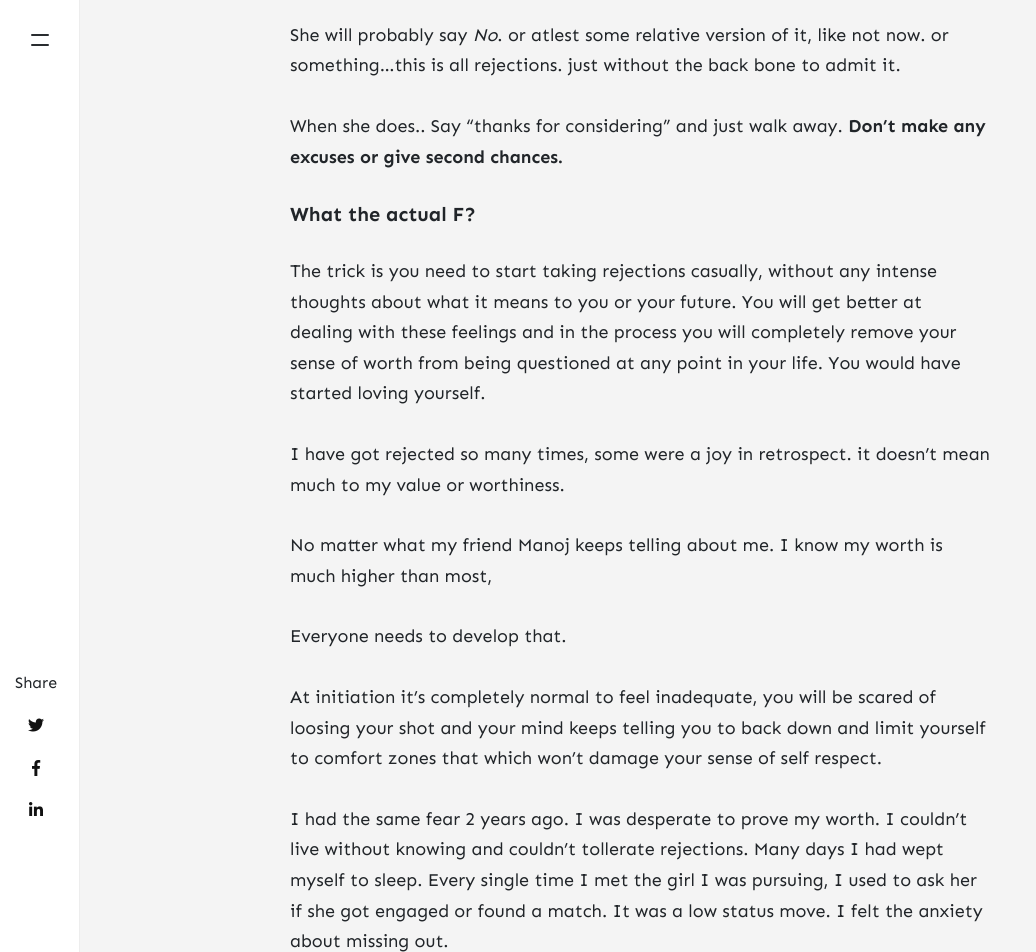
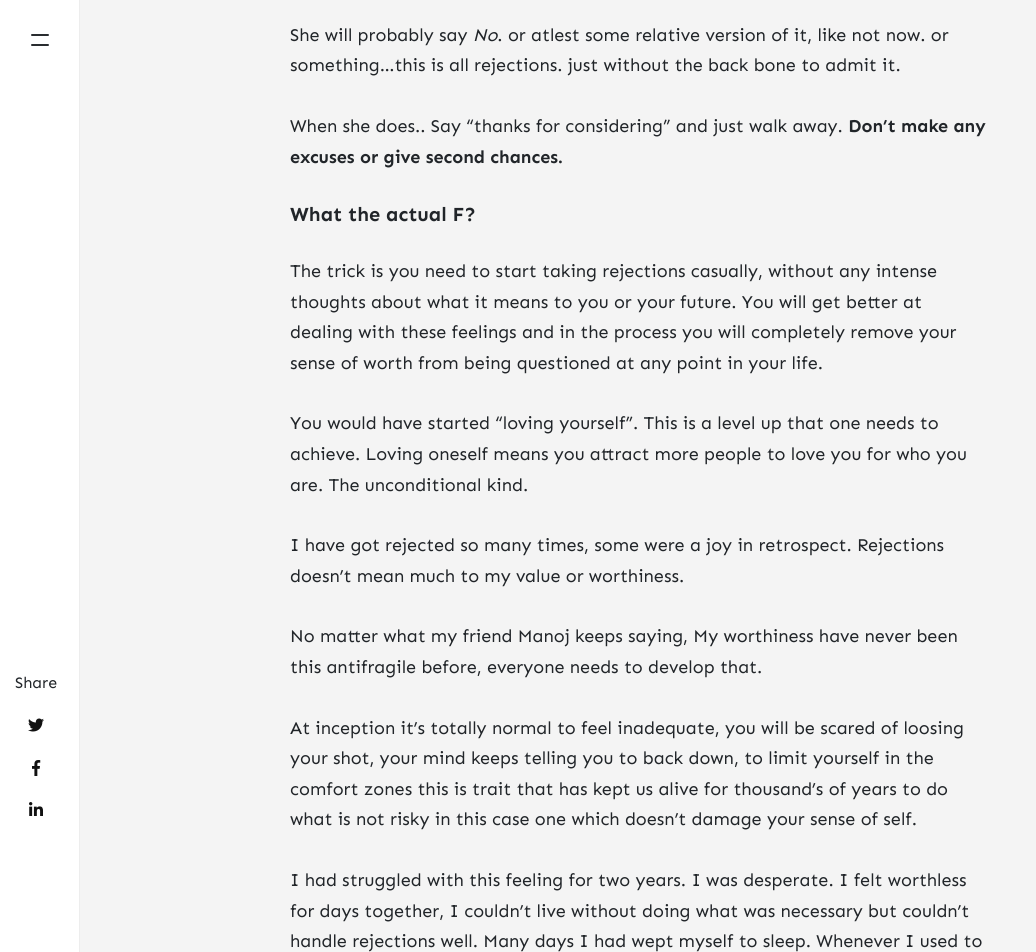
Before and after one commit to gowrav/gowrav.github.io, a Jekyll site: the page built from _posts/2020-07-20-sound-advice-for-daring.md, in a window 1280 px wide and 1400 px high, scrolled down 3180 px. Shown: the top 952 px of the window, without its empty margins (0-1036 px from the left). Built offline with Jekyll 4.4.1, drawn with Linux system fonts in a browser that asks for light colours; nearby versions of some CDN libraries; comment, search, counter and statistics services are not loaded; some of the changed text lies outside the part shown.

Commit message:
Update 2020-07-20-sound-advice-for-daring.md

```diff
--- a/_posts/2020-07-20-sound-advice-for-daring.md
+++ b/_posts/2020-07-20-sound-advice-for-daring.md
@@ -71,26 +71,29 @@ When she does.. Say "thanks for considering" and just walk away. **Don't make an
 
 ##### What the actual F?
 The trick is you need to start taking rejections casually, without any intense thoughts about what it means to you or your future. You will get better at dealing with these feelings and in the process you will completely remove your sense of worth from being questioned at any point in your life.
-You would have started loving yourself.
 
-I have got rejected so many times, some were a joy in retrospect. it doesn't mean much to my value or worthiness.
+You would have started "loving yourself". This is a level up that one needs to achieve. Loving oneself means you attract more people to love you for who you are.
+The unconditional kind.
 
-No matter what my friend Manoj keeps telling about me. I know my worth is much higher than most,
+I have got rejected so many times, some were a joy in retrospect. Rejections doesn't mean much to my value or worthiness.
 
-Everyone needs to develop that.
+No matter what my friend Manoj keeps saying, My worthiness have never been this antifragile before, everyone needs to develop that.
 
-At initiation it's completely normal to feel inadequate, you will be scared of loosing your shot and your mind keeps telling you to back down and limit yourself to comfort zones that which won't damage your sense of self respect.
+At inception it's totally normal to feel inadequate, you will be scared of loosing your shot, your mind keeps telling you to back down, to limit yourself in the comfort zones this is trait that has kept us alive for thousand's of years to do what is not risky in this case one which doesn't damage your sense of self.
 
-I had the same fear 2 years ago. I was desperate to prove my worth. I couldn't live without knowing and couldn't tollerate rejections. Many days I had wept myself to sleep. Every single time I met the girl I was pursuing, I used to ask her if she got engaged or found a match.
-It was a low status move. I felt the anxiety about missing out.
+I had struggled with this feeling for two years. I was desperate. I felt worthless for days together, I couldn't live without doing what was necessary but couldn't handle rejections well.
+Many days I had wept myself to sleep. Whenever I used to meeet the girl I was in pursuit of, I used to ask her availabilty to see if I have chance, looking back it was a low status move. Made me very needy, I had the anxiety about missing out. All in all that was the journey necessary to grow.
 
 
 ##### So why even ask when the trick is to Walk Away?
-Rejection is a double edge sword., it cuts both ways. By accepting it you will master it.
+Rejection is a double edge sword, it cuts both ways. You get to weild it's power by accepting it.
+Accept rejections gracefully and you will master it.
 
-When you get rejected, saying "Thanks" and "Walking Away" is the most vulnerable and most powerful thing any Real Man can do...
+![True Power lies in Acceptance of Self](https://thumbs.gfycat.com/AggressiveFeistyChamois-size_restricted.gif)
 
-This is what makes Man a Superior Being, it makes him worthy of any woman., and no amount of money can buy it. What happens after this is not in our control, but more often than not it works out.
+When you get rejected, saying "Thanks for Considering" and "Walking Away" is the most vulnerable and most powerful thing any Real Man can do...
+
+This is what makes man a Superior Being, it makes him worthy of any woman., and no amount of money can buy it. What happens after this is not in our control, but more often than not it works out.
 
 
 ## Ok., what if she says Yes.?
```
Also changed, not shown: other parts of _posts/2020-07-20-sound-advice-for-daring.md (+1 -1 lines).
